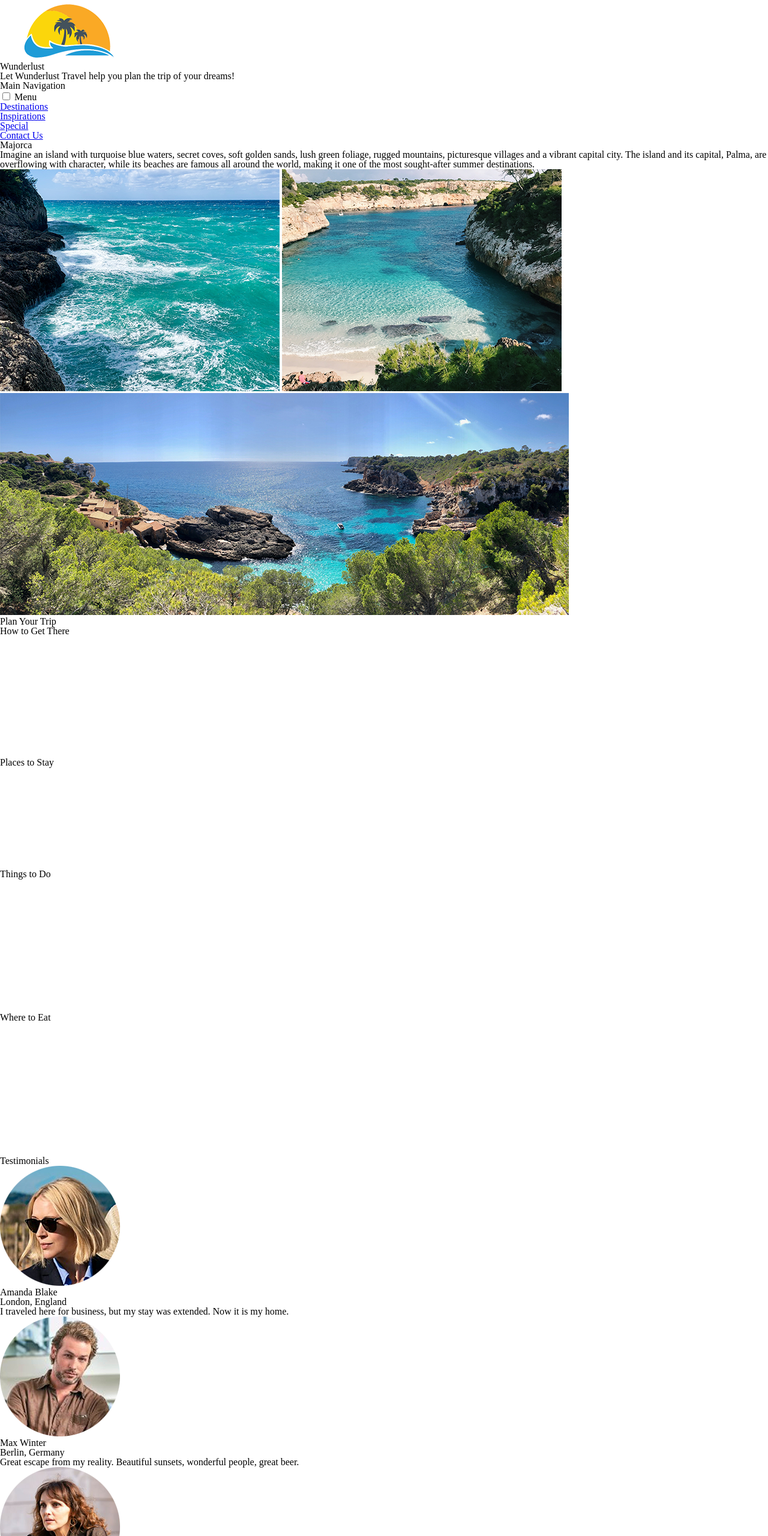
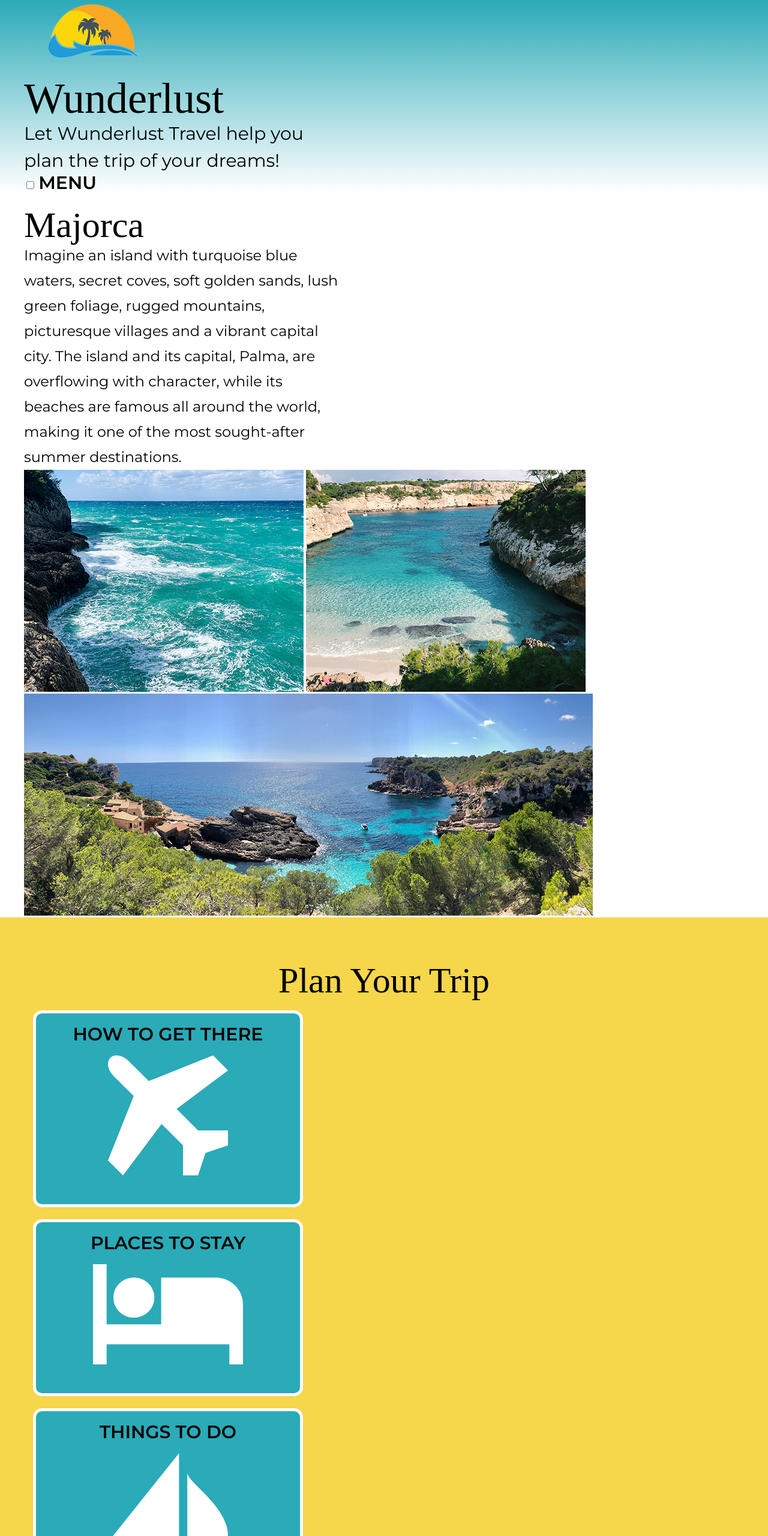
Before and after one commit to lejone20/wunderlust, a plain HTML site: page wunderlust-majorca.html in a window 1280 px wide. Shown: the top 2560 px of the page at 60% size. Drawn offline with Linux system fonts and the light colour scheme; a web font is replaced by a local one.

Commit message:
css updates
updated css for wunderlust-majorca

```diff
--- a/styles.css
+++ b/styles.css
@@ -48,15 +48,26 @@ table {
 	border-collapse: collapse;
 	border-spacing: 0;
 }
+
+
+@import url('https://fonts.googleapis.com/css2?family=Molle&family=Montserrat:ital,wght@0,100..900;1,100..900&display=swap');
+
 :root{
-	--dk-gray: #222;
-    --light-blue: #4288ba;
-	--dark-pink: #a00655;
+	--dk-gray: #222222;
+	--purple-: #9B26B0;
 	--lt-teal: #2baab8;
-    --teal: #135d65;
-    --yellow: #e7ca23;
-	--blue: #5994eb;
-	--white: #fff;
+    --teal: #1#55BCD5;
+    --yellow: #F6D64A;
+	--blue: #499BD2;
+	--lt-gray: #EAEAEA;
+	--white: #FFFFFF;
+	--black: #000000;
+
+	--fonts: Molle, Montserrat, Arial;
+
+}
+body{
+	min-width: 320px;
 
 }
 #skip {
@@ -74,5 +85,164 @@ table {
   height: auto;
 }
 body{
-	display: grid;
+	display: block;
 }
+h1, h2, h3 {
+	font-family: Molle;
+}
+h4, p, q, small, nav, button, form{
+	font-family: Montserrat;
+}
+header{
+	background: linear-gradient(to bottom, #2baab8, #ffffff);
+
+}
+.sr-only {
+position:absolute;
+left:-10000px;
+top:auto;
+width:1px;
+height:1px;
+overflow:hidden;
+}
+h1 {
+	font-size: 72px;
+	padding-top: 25px;
+}
+h2 {
+	font-size: 60px;
+	padding-top: 25px;
+}
+header p{
+	font-size: 30px;
+	max-width: 500px;
+	line-height: 1.5;
+}
+header{
+	padding-left: 40px;
+	margin: 0 auto;
+}
+#intro{
+	padding-left: 40px;
+	margin: 0 auto;
+}
+#intro p{
+	font-size: 24px;
+	max-width: 530px;
+	line-height: 1.75;
+}
+#plan{
+	background-color: var(--yellow);
+	padding: 35px;
+	text-align: center;
+	font-size: 48px;
+
+}
+#plan section{
+	background-color: var(--lt-teal);
+	border: solid 5px var(--white);
+	border-radius: 15px;
+	width: 400px;
+	margin-bottom: 20px;
+	margin-left: 20px;
+	margin-right: 20px;
+	padding: 20px;
+	align-items: center;
+
+
+}
+#plan img{
+	padding: 20px;
+}
+
+#plan h3{
+	padding-bottom: 20px;
+
+}
+#plan h4{
+	text-transform: uppercase;
+	font-family:  Montserrat;
+	text-align: center;
+	font-size: 30px;
+	font-weight: bold;
+}
+#testimonials{
+	padding: 20px;
+	text-align: center;
+	font-size: 60px;
+
+}
+#testimonials h4{
+	font-weight: bold;
+	font-size: 40px;
+	text-transform: uppercase;
+	padding: 15px;
+}
+#testimonials p{
+	font-size: 28px;
+
+}
+
+q {
+  quotes: "“" "”";
+  line-height: 1.25;
+  display: block;
+  margin: 0 auto;
+  font-size: 24px;
+  max-width: 380px;
+
+}
+
+q::before {
+  content: open-quote;
+}
+
+q::after {
+  content: close-quote;
+}
+#about{
+	background-color: #499BD2;
+}
+#about div {
+  display: flex;
+  flex-wrap: wrap;
+  justify-content: center;
+}
+
+#about div section {
+  flex: 1 1 45%;
+  max-width: 45%;
+  box-sizing: border-box;
+  padding: 20px;
+  color: black;
+  border-radius: 10px;
+  text-align: center;
+
+}
+#about h4{
+	text-transform: uppercase;
+	font-weight: bold;
+	font-size: 30px;
+	padding: 15px;
+}
+h3{
+	font-size: 60px;
+	padding: 40px;
+}
+#about p{
+	font-size: 30px;
+}
+h3 span{
+	font-family: Montserrant;
+	font-size: 36px;
+
+
+}
+label{
+	text-transform: uppercase;
+	font-weight: bold;
+	font-size: 30px;
+}
+label span{
+	color: var(--purple-);
+}
--- a/wunderlust-majorca.html
+++ b/wunderlust-majorca.html
@@ -42,18 +42,23 @@
             <nav>
                 <div id="menu-toggle">
                     <!-- responsive menu code from (with changes made to match mockups): https://css-tricks.com/three-css-alternatives-to-javascript-navigation/ -->
+                    <div id="nav-container"></div>
                     <h2 class="sr-only">Main Navigation</h2>
                     <!-- hidden but accessible headings from: https://webaim.org/techniques/css/invisiblecontent/ -->
                     <input name="toggle" id="toggle" type="checkbox">
-                    <label for="toggle">Menu</label>
-                    <ul>
-                        <li class="active"><a href="#">Destinations</a></li>
-                        <li><a href="#testimonials">Inspirations</a></li>
-                        <li><a href="#plan">Special</a></li>
-                        <li><a href="#contact">Contact Us</a></li>
-                    </ul>
+                    <label for="toggle" onclick="loadNav()">Menu</label>
                 </div>
             </nav>
+                <script>
+                    function loadNav() {
+                        fetch('nav.html')
+                        .then(response => response.text())
+                        .then(data => {
+                            document.getElementById('nav-container').innerHTML = data;
+                        })
+                        .catch(error => console.error('Navigation load failed:', error));
+                }
+                </script>
         </header>
         <main id="main-content">
             <article>
@@ -61,7 +66,7 @@
                     <h2>Majorca</h2>
                     <p>Imagine an island with turquoise blue waters, secret coves, soft golden sands, lush green foliage, rugged mountains, picturesque villages and a vibrant capital city. The island and its capital, Palma, are overflowing with character, while its beaches are famous all around the world, making it one of the most sought-after summer destinations.</p>
                     <div id="img-grid">
-                        <img src="images/majorca-waves.png"Turquoise blue waters with white wave caps crashing against a rock cliff">
+                        <img src="images/majorca-waves.png" alt="Turquoise blue waters with white wave caps crashing against a rock cliff">
                         <img src="images/majorca-beach.png" alt="A calm cove with turquoise waters calmly lapping at a light sand beach">
                         <picture>
                             <source srcset="images/majorca-cove-small.png"
```
Also changed, not shown: nav.html (added, +41 -0 lines).
